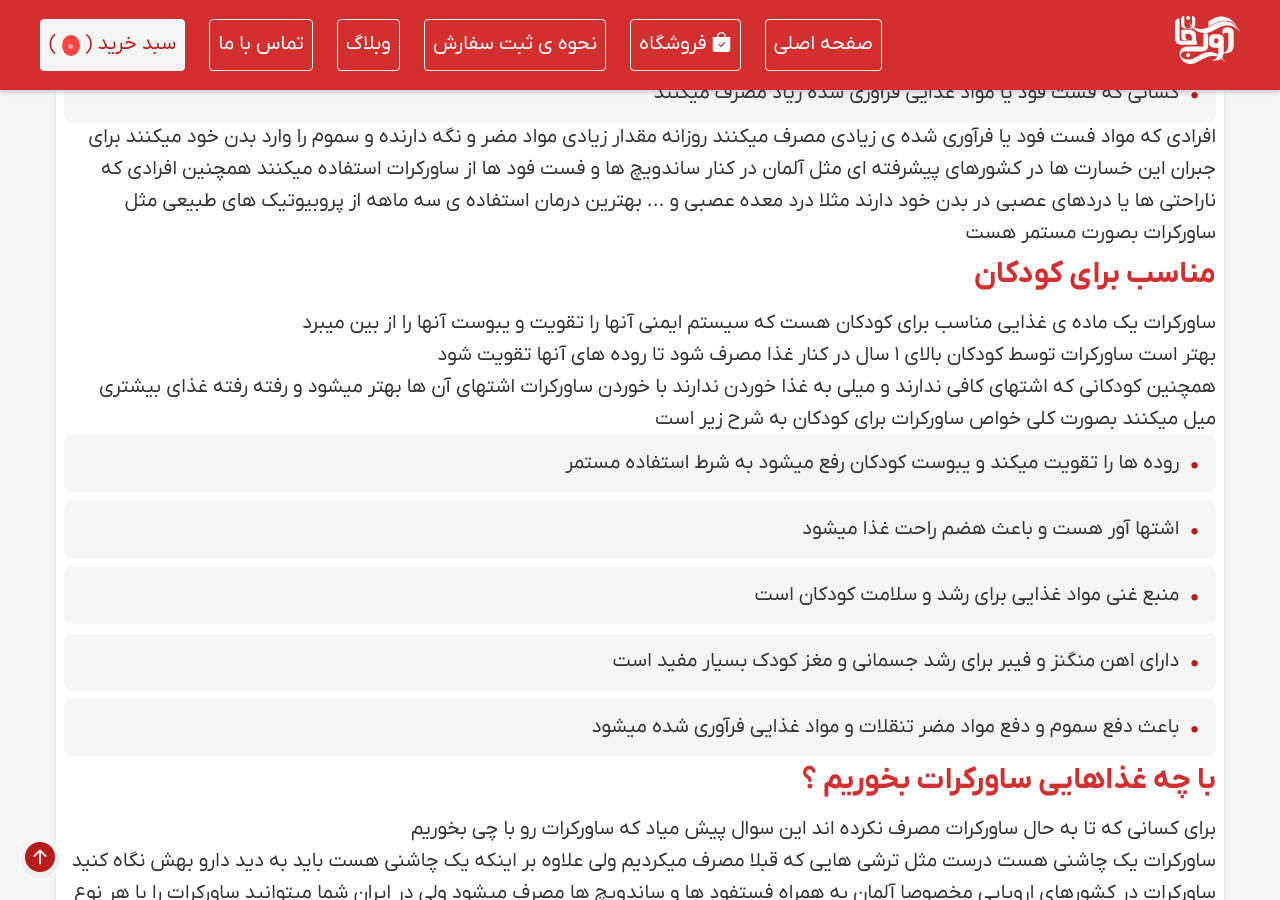
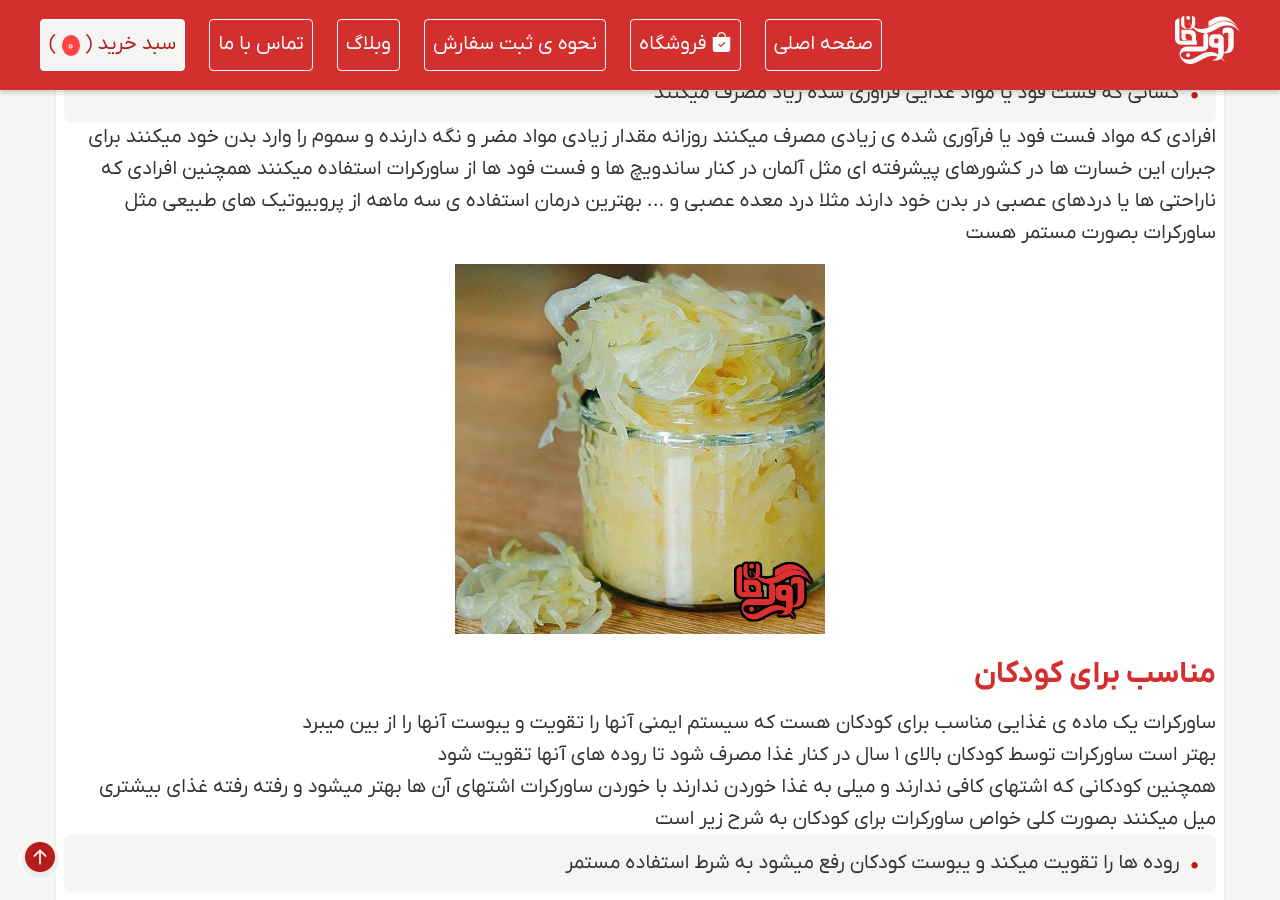
Before and after one commit to keepfiless/dugijan, a Jekyll site: the page built from _posts/sauerkraut/2025-05-14-benefits-of-sauerkraut.html, in a window 1280 px wide and 900 px high, scrolled down 2760 px. Built offline with Jekyll 4.4.1, drawn with Linux system fonts in a browser that asks for light colours; some web fonts are replaced.

Commit message:
زززز

```diff
--- a/_posts/sauerkraut/2025-05-14-benefits-of-sauerkraut.html
+++ b/_posts/sauerkraut/2025-05-14-benefits-of-sauerkraut.html
@@ -103,6 +103,7 @@ image : /statics/img/post/benifits-of-sauerkraut/فواید ساورکرات چ
         همچنین افرادی که ناراحتی ها یا دردهای عصبی در بدن خود دارند مثلا درد معده عصبی و ... بهترین درمان استفاده ی سه ماهه از پروبیوتیک های
         طبیعی مثل ساورکرات بصورت مستمر هست
     </p>
+    <img src="/statics/img/post/benifits-of-sauerkraut/خواص ساورکرات یا کلم ترش تخمیری.jpg" alt="خواص کلم ترش تخمیری یا همان ساورکرات">
 </p>
 <h2>مناسب برای کودکان</h2>
 <p>
```
Also changed, not shown: statics/img/post/benifits-of-sauerkraut/خواص ساورکرات یا کلم ترش تخمیری.jpg (added).
